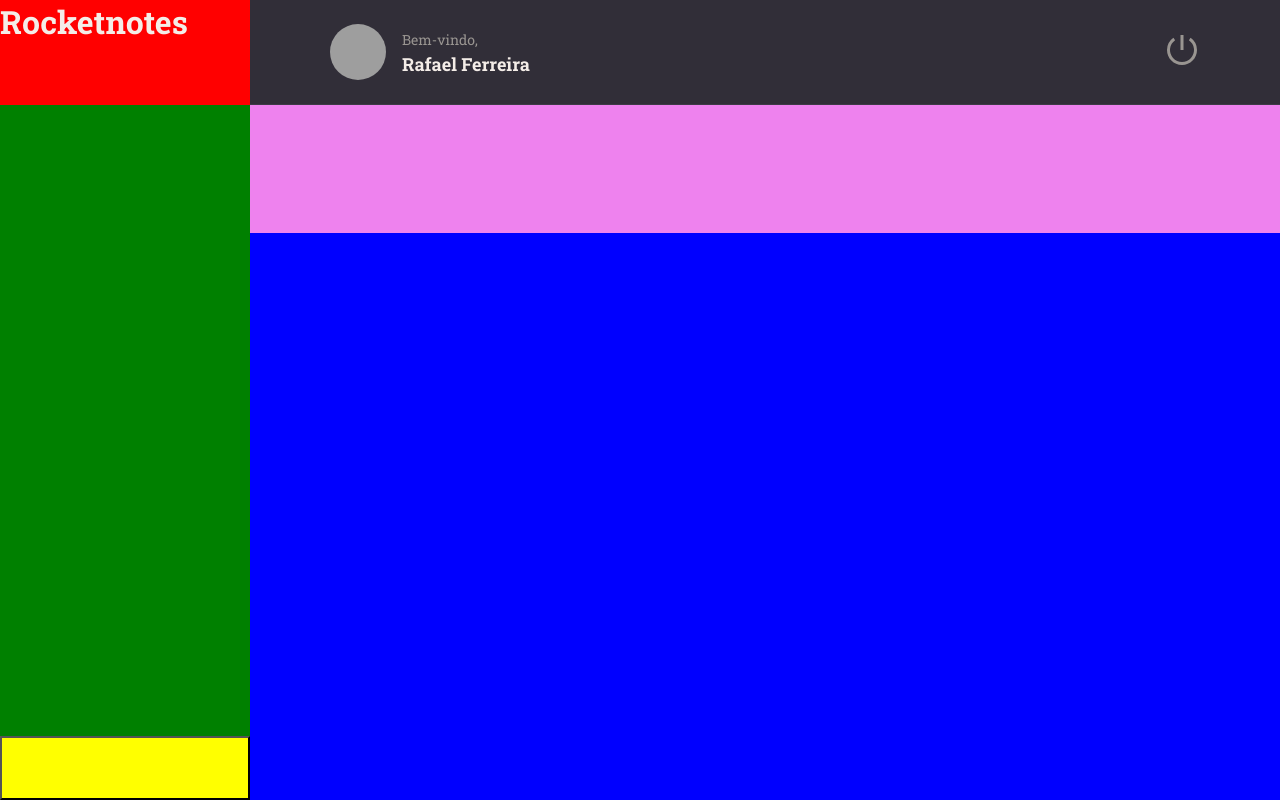
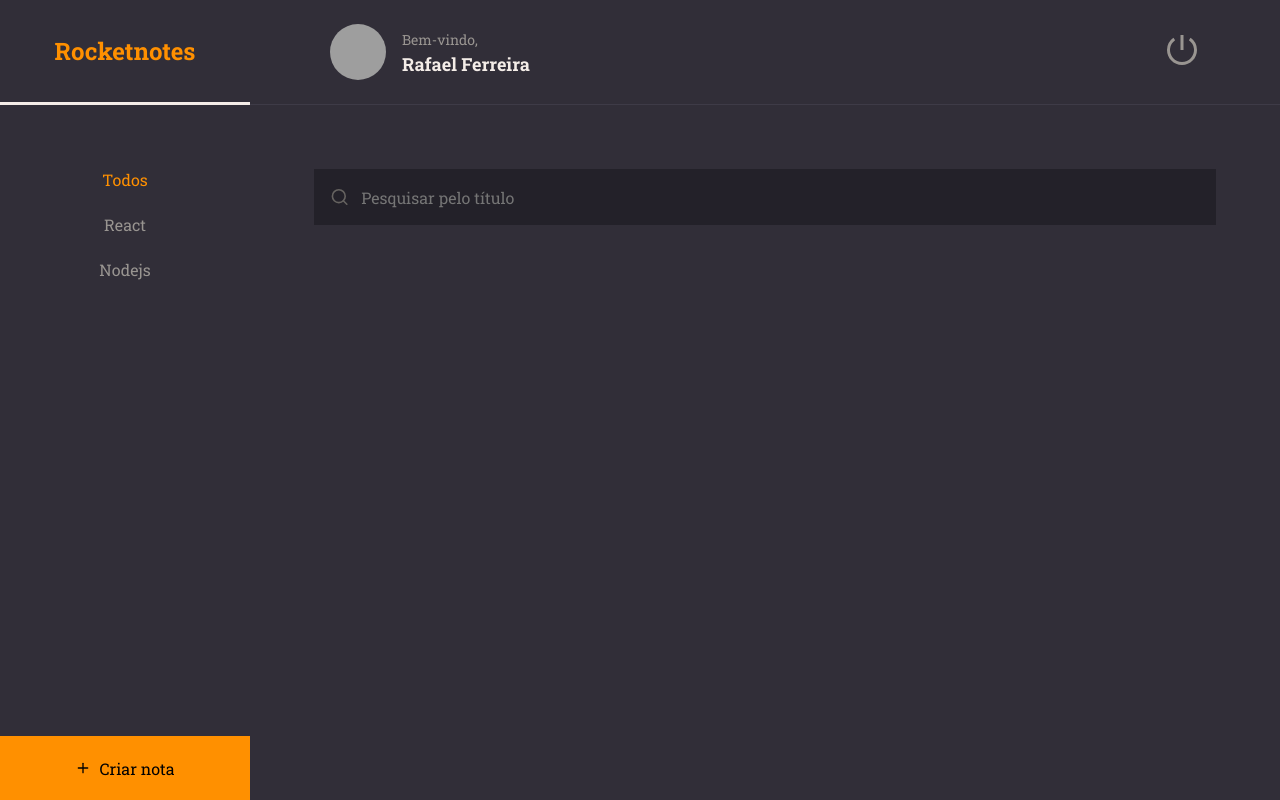
Before and after one commit to Rafael862/rocketnotes, a React (Vite) app in the folder rocketnotes/: page / in a window 1280 px wide. Built offline with nearby package versions, Linux system fonts and the light colour scheme; grey boxes are pictures that could not be loaded.

Commit message:
Finalizado a aula de input sem bugs

```diff
--- a/rocketnotes/src/components/ButtonText/index.jsx
+++ b/rocketnotes/src/components/ButtonText/index.jsx
@@ -1,10 +1,10 @@
 import { Container } from "./styles";
 
-export function ButtonText({ title, ...rest}){
+export function ButtonText({ title, isActive = false, ...rest}){
     return(
         <Container
         type="button"
-
+        isActive={isActive}
         {...rest}
         >
 
--- a/rocketnotes/src/components/ButtonText/styles.js
+++ b/rocketnotes/src/components/ButtonText/styles.js
@@ -2,7 +2,7 @@ import styled from 'styled-components';
 
 export const Container = styled.button`
     background: none;
-    color: ${({ theme }) => theme.COLORS.ORANGE};
+    color: ${({ theme, isActive }) => isActive ? theme.COLORS.ORANGE : theme.COLORS.GRAY_100};
 
     border: none;
     font-size: 16px;
--- /dev/null
+++ b/rocketnotes/src/components/Input/index.jsx
@@ -0,0 +1,11 @@
+import { Container } from "./styles";
+
+export function Input({ icon: Icon, ...rest }){
+    return(
+        <Container>
+            { Icon && <Icon size={20}/>}
+            <input {...rest} />
+
+        </Container>
+    )
+}
--- /dev/null
+++ b/rocketnotes/src/components/Input/styles.js
@@ -0,0 +1,33 @@
+import styled from 'styled-components';
+
+export const Container = styled.div`
+
+    width: 100%;
+    display: flex;
+    align-items: center;
+
+
+    background-color: ${({theme}) => theme.COLORS.BACKGROUND_900};
+    color: ${({theme}) => theme.COLORS.GRAY_300};
+    margin-bottom: 10px;
+
+    > input {
+        height: 56px;
+        width: 100%;
+
+        padding: 12px;
+
+        color: ${({theme}) => theme.COLORS.WHITE};
+
+        background: transparent;
+        border: 0;
+
+        &:placeholder {
+            color: ${({theme}) => theme.COLORS.GRAY_300};
+        }
+
+    }
+    > svg {
+            margin-left: 16px;
+        }
+`;
--- a/rocketnotes/src/pages/Home/index.jsx
+++ b/rocketnotes/src/pages/Home/index.jsx
@@ -1,6 +1,10 @@
+import { FiPlus, FiSearch} from 'react-icons/fi';
+
 import { Container, Brand, Menu, Search, Content, NewNote } from './styles';
 
 import { Header } from '../../components/header';
+import { Input } from '../../components/Input';
+import { ButtonText } from '../../components/ButtonText';
 
 export function Home(){
     return(
@@ -15,16 +19,20 @@ export function Home(){
             </Header>
 
             <Menu>
+                <li> <ButtonText title="Todos" isActive/></li>
+                <li> <ButtonText title="React" /></li>
+                <li> <ButtonText title="Nodejs" /></li>
 
             </Menu>
             <Search>
-
+            <Input placeholder="Pesquisar pelo título" icon={FiSearch}/>
             </Search>
             <Content>
 
             </Content>
             <NewNote>
-
+                <FiPlus />
+                Criar nota
             </NewNote>
         </Container>
 
--- a/rocketnotes/src/pages/Home/styles.js
+++ b/rocketnotes/src/pages/Home/styles.js
@@ -19,22 +19,54 @@ export const Container  = styled.div`
 
 export const Brand  = styled.div`
     grid-area: brand;
-    background: red;
+    display: flex;
+    justify-content: center;
+    align-items: center;
+
+    border-bottom-width: 1px;
+    border-bottom: solid;
+    border-bottom-color: ${({ theme }) => theme.BACKGROUND_700};
+
+    background-color: ${({ theme }) => theme.BACKGROUND_900};
+
+    > h1 {
+        font-size: 24px;
+        color: ${({ theme }) => theme.COLORS.ORANGE};
+    }
 `;
 
 export const Menu  = styled.ul`
 grid-area: menu;
-background: green;`;
+background-color: ${({ theme }) => theme.BACKGROUND_900};
+padding-top: 64px;
+text-align: center;
+
+> li {
+    margin-bottom: 24px;
+}
+`;
 
 export const Search  = styled.div`
 grid-area: search;
-background: violet;`;
+padding: 64px 64px 0;
+
+`;
 
 export const Content  = styled.div`
 grid-area: content;
-background: blue;`;
+`;
 
 
 export const NewNote = styled.button`
  grid-area: newnote;
-    background: yellow;`;
+ background-color: ${({ theme }) => theme.COLORS.ORANGE};
+ border: none;
+
+ display: flex;
+ align-items: center;
+ justify-content: center;
+
+ svg{
+    margin-right: 8px;
+ }
+    `;
```
